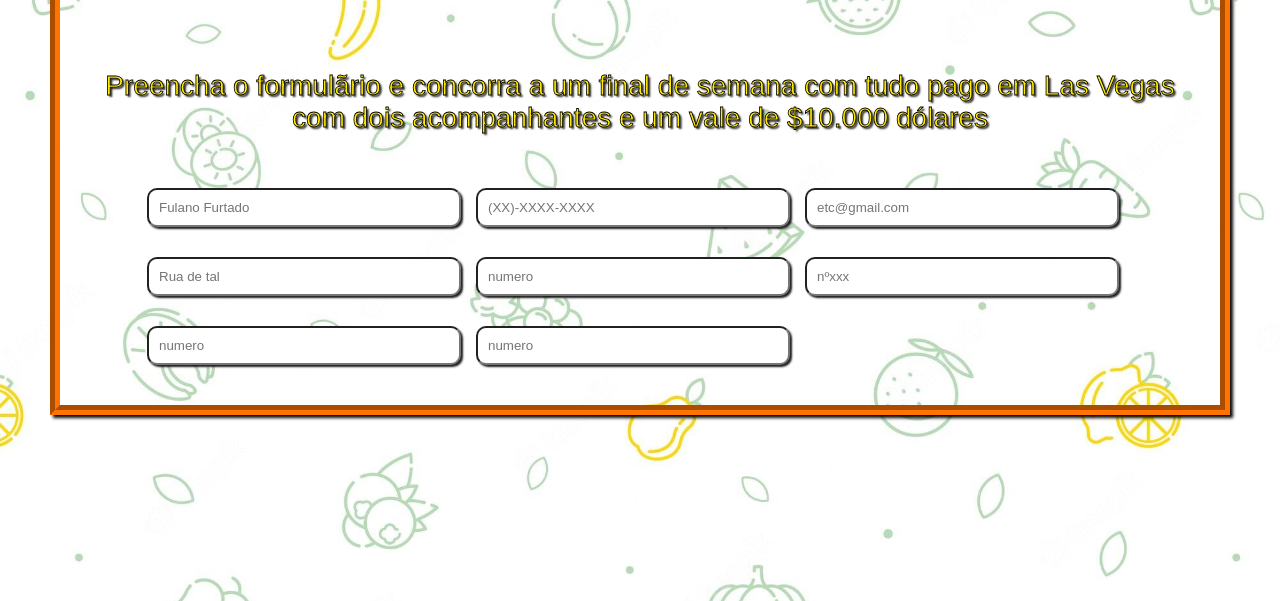
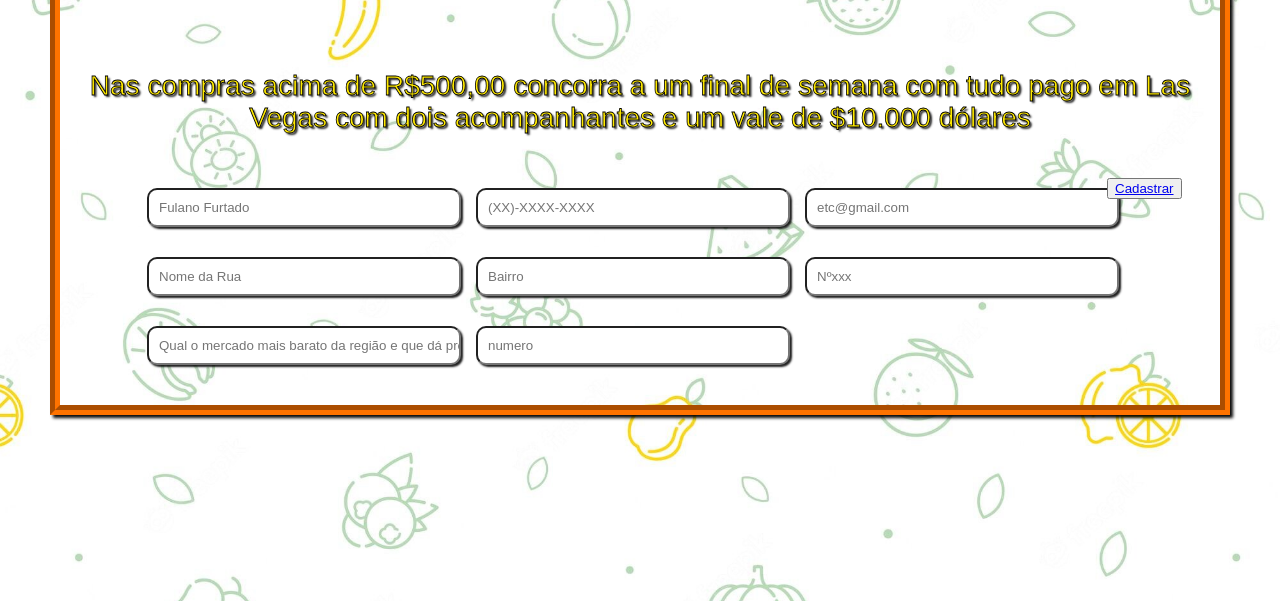
Before and after one commit to Leandrolsantos/promocao-supermercado-bondpreco, a plain HTML site: page assets/index.html in a window 1280 px wide. Shown: the part 199-800 px from the top of the page. Drawn offline with Linux system fonts and the light colour scheme.

Commit message:
35ª dia de CTD - Avançando no projeto

```diff
--- a/assets/index.html
+++ b/assets/index.html
@@ -8,6 +8,8 @@
     <link rel="stylesheet" href="css/style.css" media="all">
     <link rel="stylesheet" href="css/media-query.css">
 
+    <link href="https://fonts.googleapis.com/css2?family=Fredoka+One&display=swap" rel="stylesheet">
+
     <title>Sorteio Supermercado Bondpreço</title>
 </head>
     <body>
@@ -17,29 +19,38 @@
             </section>
 
             <section class="descricao">
-                <p>Preencha o formulãrio e concorra a um final de semana com tudo pago em Las Vegas com dois acompanhantes e um vale de $10.000 dólares</p>
+                <p>Nas compras acima de R$500,00 concorra a um final de semana com tudo pago em Las Vegas com dois acompanhantes e um vale de $10.000 dólares</p>
             </section>
 
             <form>
                 <ul>
+
                     <li class="lista"><input type="name" placeholder="Fulano Furtado"></li>
 
                     <li class="lista"><input type="tel" placeholder="(XX)-XXXX-XXXX"></li>
 
                     <li class="lista"><input type="email" placeholder="etc@gmail.com"></li>
 
-                    <li class="lista"><input type="text" placeholder="Rua de tal"></li>
+                    <li class="lista"><input type="text" placeholder="Nome da Rua"></li>
 
-                    <li class="lista"><input type="text" placeholder="numero"></li>
+                    <li class="lista"><input type="text" placeholder="Bairro"></li>
 
-                    <li class="lista"><input type="number" placeholder="nºxxx"></li>
+                    <li class="lista"><input type="number" placeholder="Nºxxx"></li>
 
-                    <li class="lista"><input type="text" placeholder="numero"></li>
+                    <li class="lista"><input type="select" placeholder="Qual o mercado mais barato da região e que dá premios ?"></li>
 
                     <li class="lista"><input type="text" placeholder="numero"></li>
 
                 </ul>
             </form>
+
+            <div>
+                <button class="botao"><a href="cadastro.html" class="ocultar-link">Cadastrar</a></button>
+            </div>
+
+            <footer>
+
+            </footer>
         </main>
     </body>
 </html>
```
